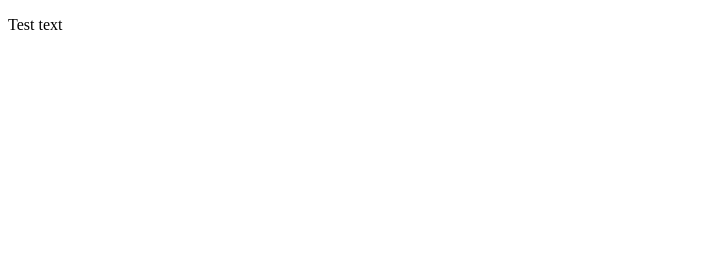
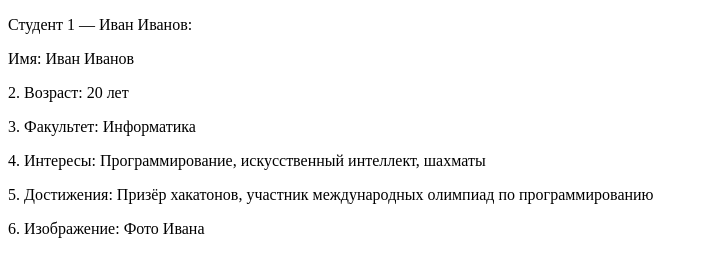
Before and after one commit to SA1000U1L/our_group, a plain HTML site: page index.html in a window 1280 px wide. Shown: the whole page, without its empty margins (0-708 px from the left). Drawn offline with Linux system fonts and the light colour scheme.

Commit message:
Add text

```diff
--- a/index.html
+++ b/index.html
@@ -7,7 +7,13 @@
 </head>
 <body>
     <header>
-        <p>Test text</p>
+        <p>Студент 1 — Иван Иванов:</p>
+        <p>Имя: Иван Иванов</p>
+        <p>2. Возраст: 20 лет</p>
+        <p>3. Факультет: Информатика</p>
+        <p>4. Интересы: Программирование, искусственный интеллект, шахматы</p>
+        <p>5. Достижения: Призёр хакатонов, участник международных олимпиад по программированию</p>
+        <p>6. Изображение: Фото Ивана</p>
     </header>
 </body>
 </html>
```
